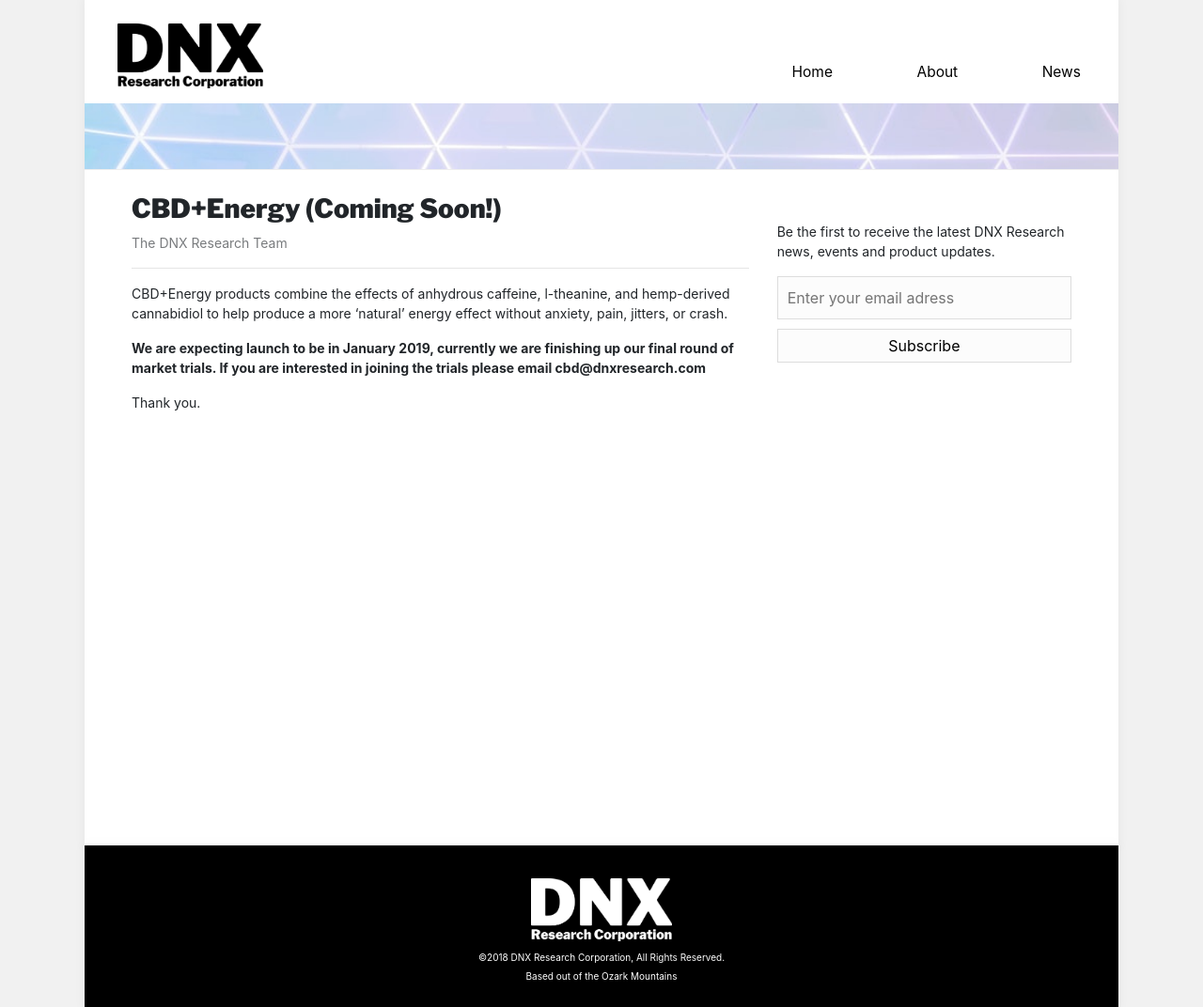
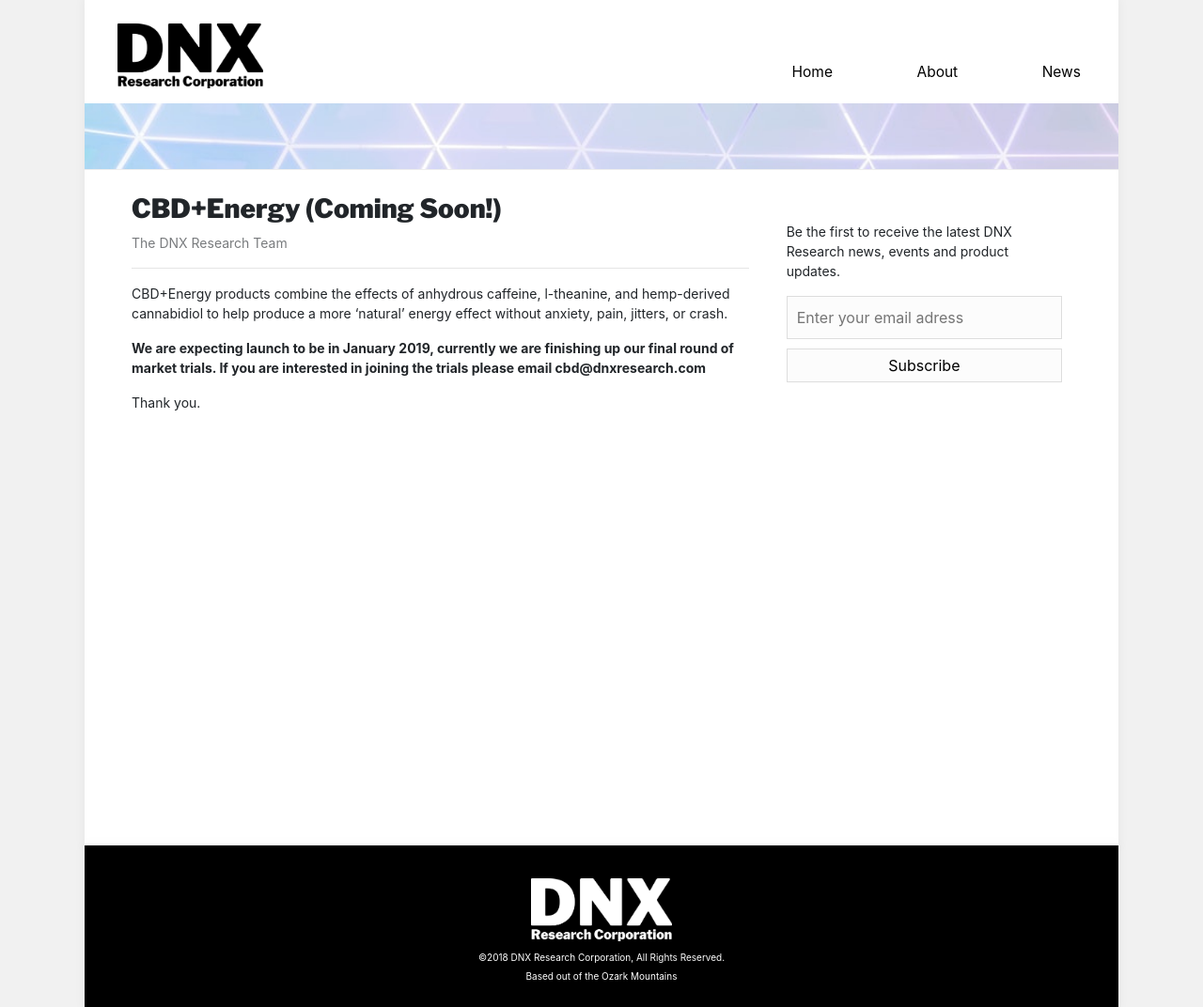
Before and after one commit to dnxresearch/dnxresearch.github.io, a Jekyll site: the page built from page-cbd-cs.md, in a window 1280 px wide. Shown: the whole page at 94% size. Built offline with Jekyll 4.4.1, drawn with Linux system fonts in a browser that asks for light colours.

Commit message:
Update style.css

```diff
--- a/assets/css/style.css
+++ b/assets/css/style.css
@@ -245,6 +245,7 @@
 
  .newsletter {
     margin-top: 55px;
+    padding: 0 25px;
 }
 
 .newsletter input {
```
